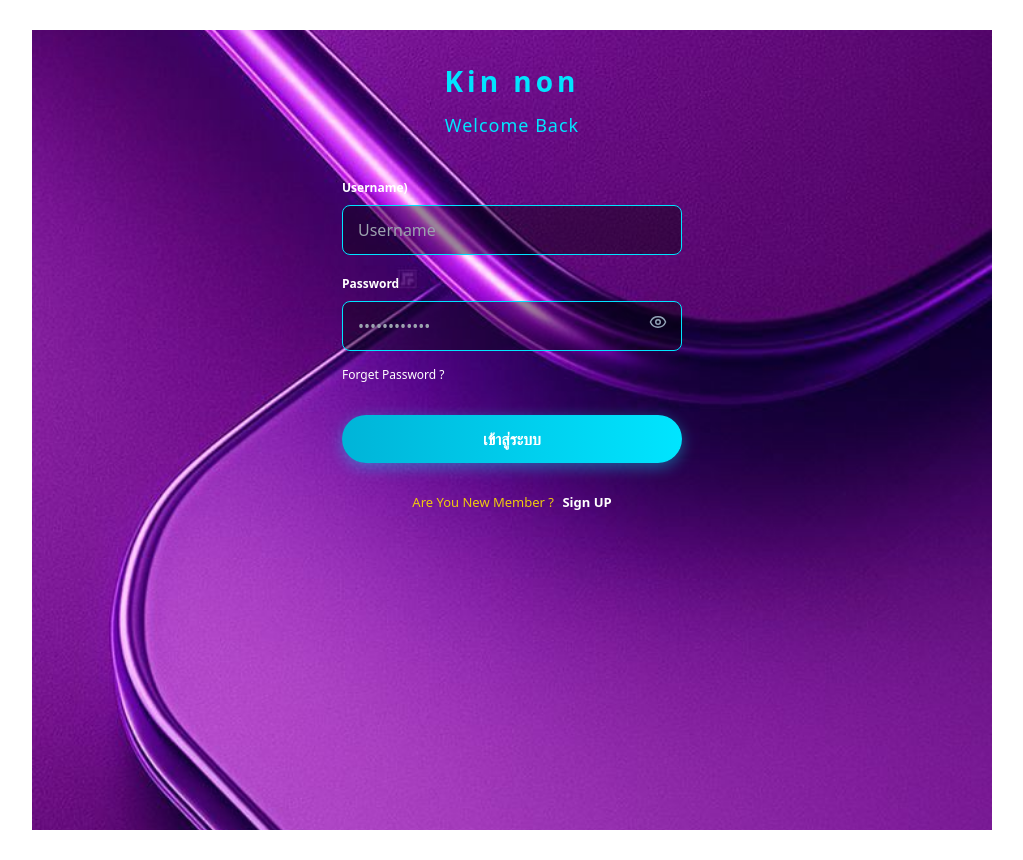
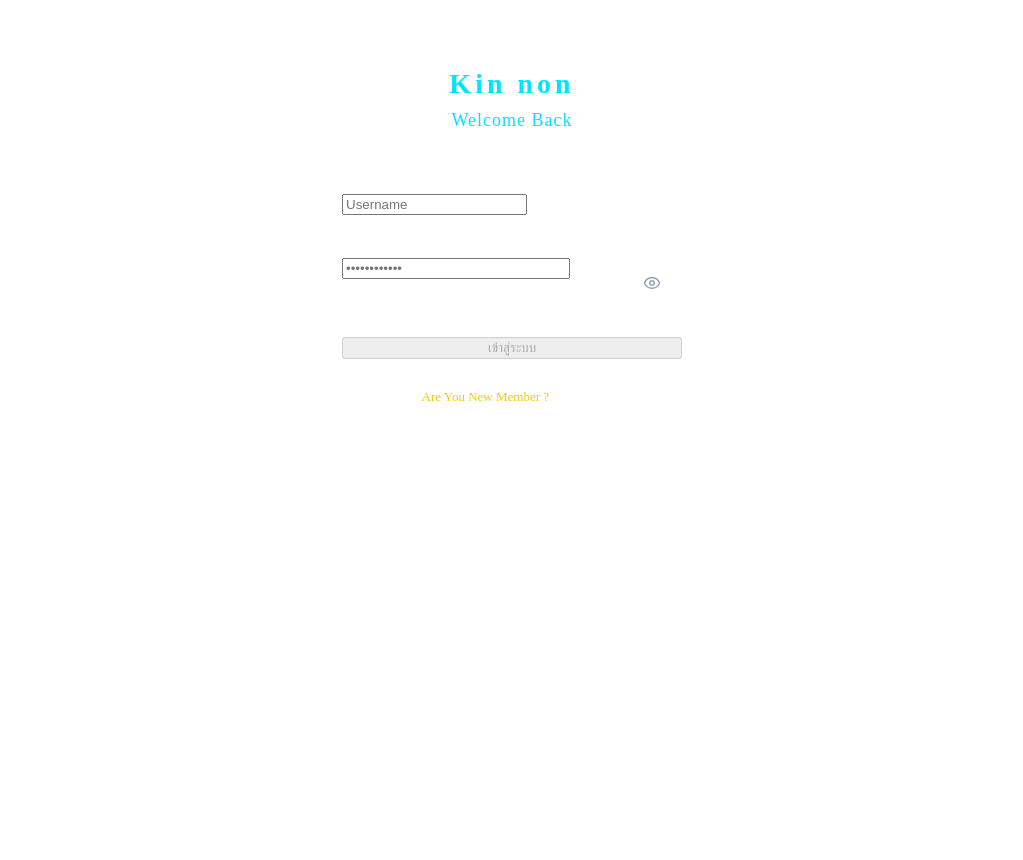
Before and after one commit to 1worldonecredit/kinnon_frontend, a React (Vite) app: page / in a window 1280 px wide. Shown: the whole page, without its empty margins (128-1151 px from the left). After the commit the page ends 816 px from the top, so only its background shows below. Built offline with nearby package versions, Linux system fonts and the light colour scheme; no server answers.

Commit message:
index.css

```diff
--- a/src/index.css
+++ b/src/index.css
@@ -1,8 +1,3 @@
-@tailwind base;
-@tailwind components;
-@tailwind utilities;
-
-/* วางโค้ด CSS ของคุณต่อจากบรรทัดนี้ได้เลย */
 /* =========================================
    1. Base & Variables (ลบ Layout ที่ซ้ำซ้อนออก)
 ========================================= */
@@ -92,51 +87,7 @@
   font-size: 13px;
   font-weight: 500;
 }
-.cyber-hex-bg {
-  /* เปลี่ยน URL เป็นที่อยู่รูปภาพพื้นหลังลวดลายหกเหลี่ยมของคุณในโฟลเดอร์ public */
-  background-image: url('/hex-background.jpg');
-  background-color: #14243a;
-  background-size: cover;
-  background-position: center;
-  background-attachment: fixed;
-  min-height: 100vh;
-  width: 100%;
-}
 
-.cyber-input {
-  background-color: rgba(0, 0, 0, 0.4) !important;
-  border: 1px solid #00e5ff !important;
-  color: #ffffff !important;
-  border-radius: 8px;
-  padding: 12px 15px;
-  width: 100%;
-  transition: box-shadow 0.3s ease;
-}
-
-.cyber-input:focus {
-  outline: none;
-  box-shadow: 0 0 10px rgba(0, 229, 255, 0.5);
-}
-
-.cyber-btn {
-  background-color: #00e5ff;
-  background: linear-gradient(90deg, #00b4d8 0%, #00e5ff 100%);
-  color: #ffffff;
-  border: none;
-  border-radius: 25px;
-  padding: 12px;
-  width: 100%;
-  font-weight: bold;
-  font-size: 16px;
-  cursor: pointer;
-  box-shadow: 0 4px 15px rgba(0, 229, 255, 0.4);
-  transition: transform 0.2s;
-}
-
-.cyber-btn:hover {
-  transform: translateY(-2px);
-  box-shadow: 0 6px 20px rgba(0, 229, 255, 0.6);
-}
 /* =========================================
    3. Bottom Navbar (ปรับสีให้เข้ากับธีมอวกาศ)
 ========================================= */
@@ -459,13 +410,12 @@
 /* กรอบหลัก: บังคับให้เรียงจากบนลงล่างอย่างเป็นระเบียบ */
 .app-container {
   display: flex !important;
-  flex-direction: column !important; /* เรียงจากบนลงล่าง */
+  flex-direction: column !important; /* ให้เรียง TopNav -> Content -> BottomNav */
   width: 100% !important;
   max-width: 1200px !important;
   margin: 0 auto !important;
   min-height: 100vh !important;
   background: transparent !important;
-  position: relative; /* ให้เป็นจุดอ้างอิงสำหรับ absolute ด้านใน (ถ้ามี) */
 }
 
 /* ล็อค Top Navbar ให้อยู่บนสุดเสมอ (แต่ยังอยู่ในกรอบ 1200px) */
@@ -487,11 +437,9 @@
 
 /* พื้นที่เนื้อหาหลัก (จะถูกดันให้อยู่ระหว่าง Top และ Bottom อัตโนมัติ) */
 .main-content {
-  flex-grow: 1; /* สำคัญมาก! บังคับให้เนื้อหาขยายเต็มพื้นที่ที่เหลือ */
-  /* ใส่ Padding กันเนื้อหาซ่อนใต้ Navbar (ปรับตัวเลขตามความสูง Navbar จริง) */
-  padding-top: 70px !important;
-  padding-bottom: 80px !important;
-  width: 100%;
+  flex: 1 !important; /* บังคับให้กินพื้นที่ว่างตรงกลางทั้งหมด */
+  overflow-y: auto !important;
+  width: 100% !important;
 }
 
 /* =========================================
--- a/src/pages/Dashboard.jsx
+++ b/src/pages/Dashboard.jsx
@@ -21,7 +21,7 @@ const Dashboard = () => {
   const currencySymbol = userData.currency_code === 'USD' ? '$' : '฿';
 
   // ==========================================
-  // 🌟 ข้อมูล Mockup ถูกย้ายมาไว้ข้างในฟังก์ชันแล้ว (แก้ Error)
+  // 🌟 ข้อมูล Mockup ถูกย้ายมาไว้ข้างในฟังก์ชันแล้ว (แก้ Error)  utensils-crossed
   // ==========================================
   const mainCategories = [
     { title: 'ที่พักทั้งหมด', icon: <Building2 size={40} color="#e11d48" />, bg: 'linear-gradient(135deg, #ffe4e6 0%, #fecdd3 100%)', action: 'hotels' },
```
